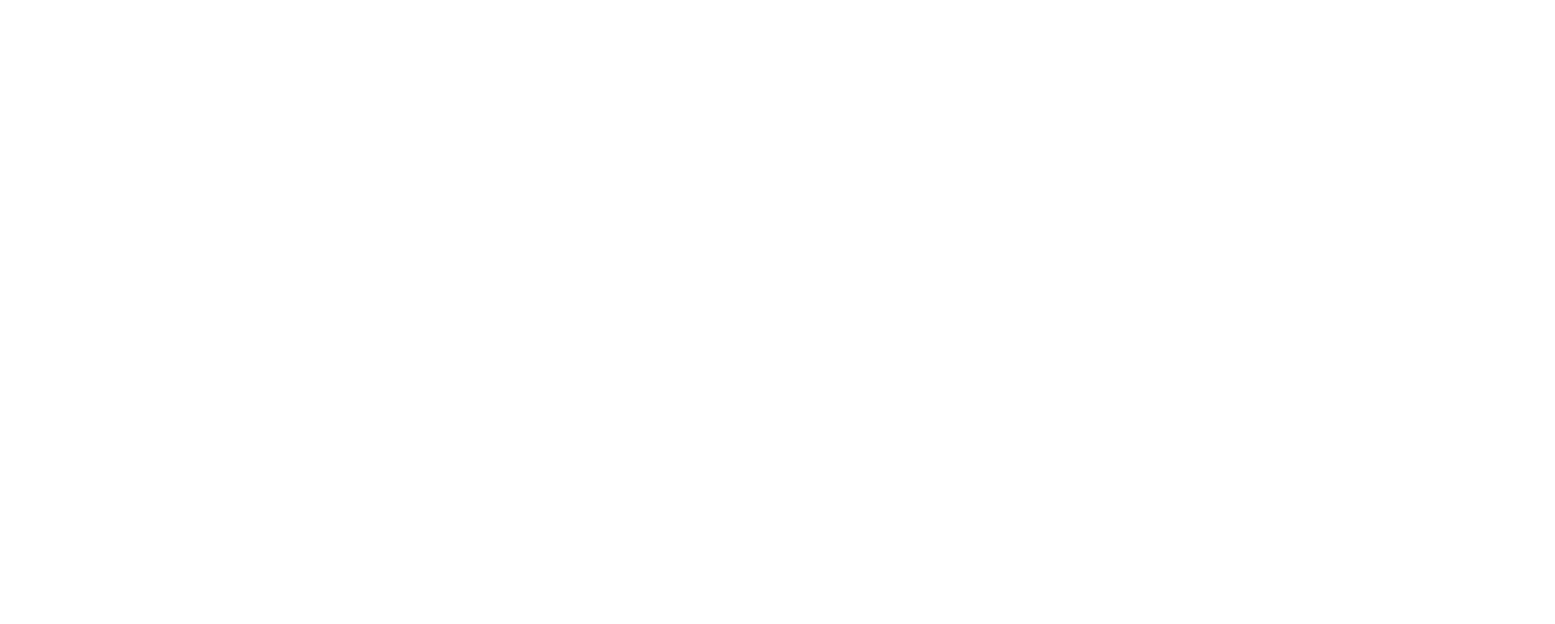
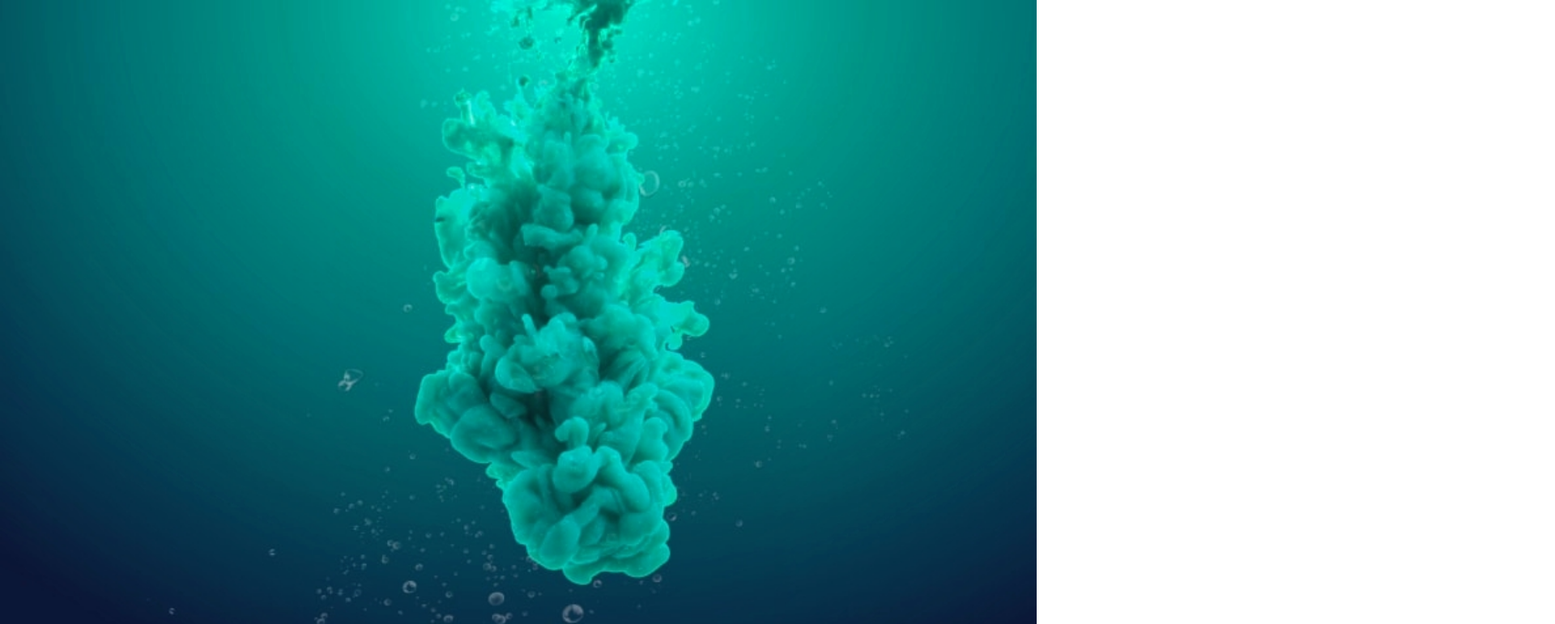
Before and after one commit to Prajwal-Shrestha7/Personal, a plain HTML site: page page2.html in a window 1280 px wide. Shown: the top 771 px of the page at 81% size, 1920 px wide, since content can reach past the window. Drawn offline with Linux system fonts and the light colour scheme.

Commit message:
Update styles.css

```diff
--- a/styles.css
+++ b/styles.css
@@ -1 +1,13 @@
-*
+* {
+  padding: 0;
+  margin: 0;
+  background-color: transparent;
+}
+.hero {
+  width: 100%;
+  height: 100vh;
+  background-image: url("bod.jpg");
+  background-size: cover;
+  position: relative;
+  overflow: hidden;
+}
```
